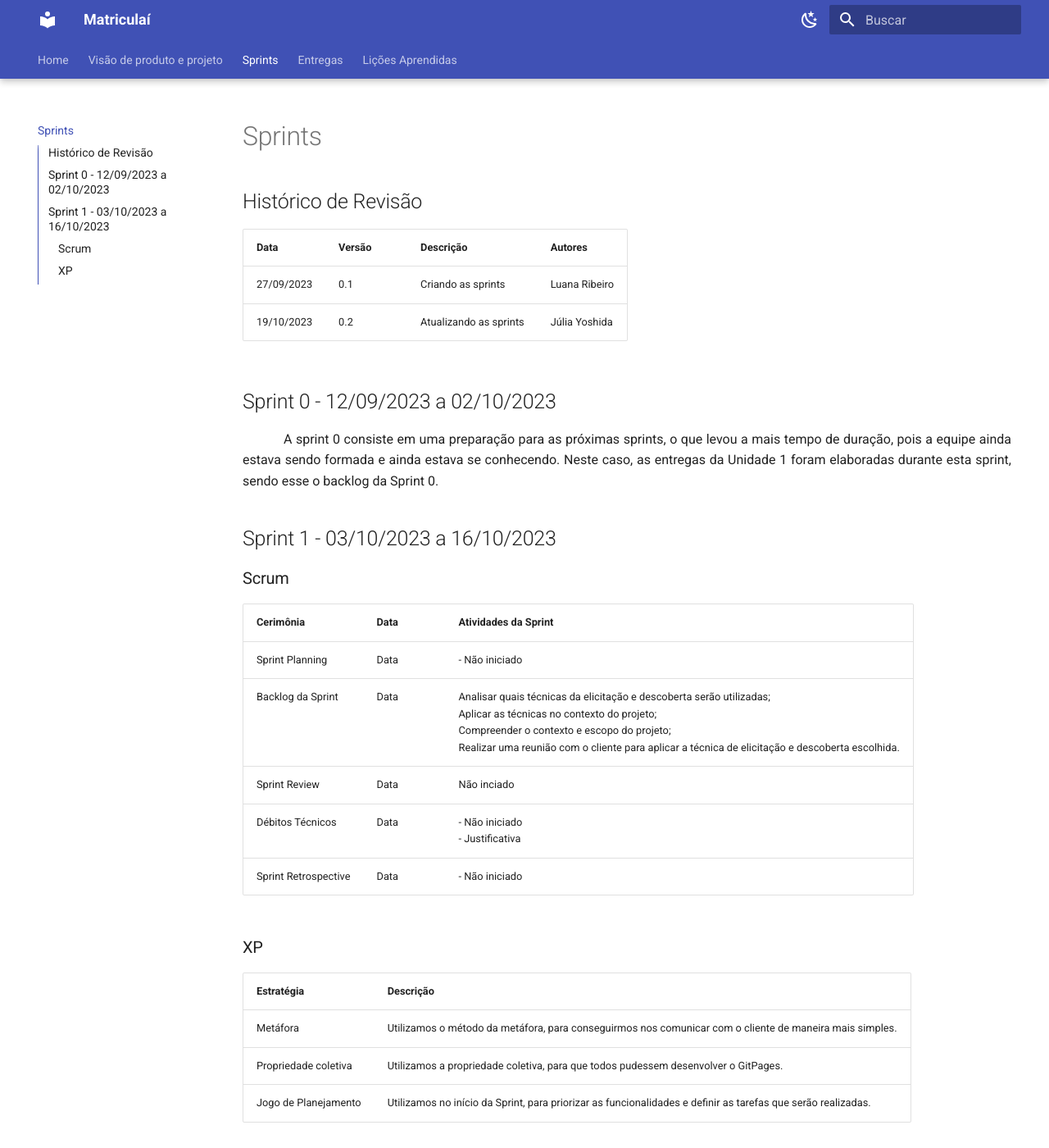
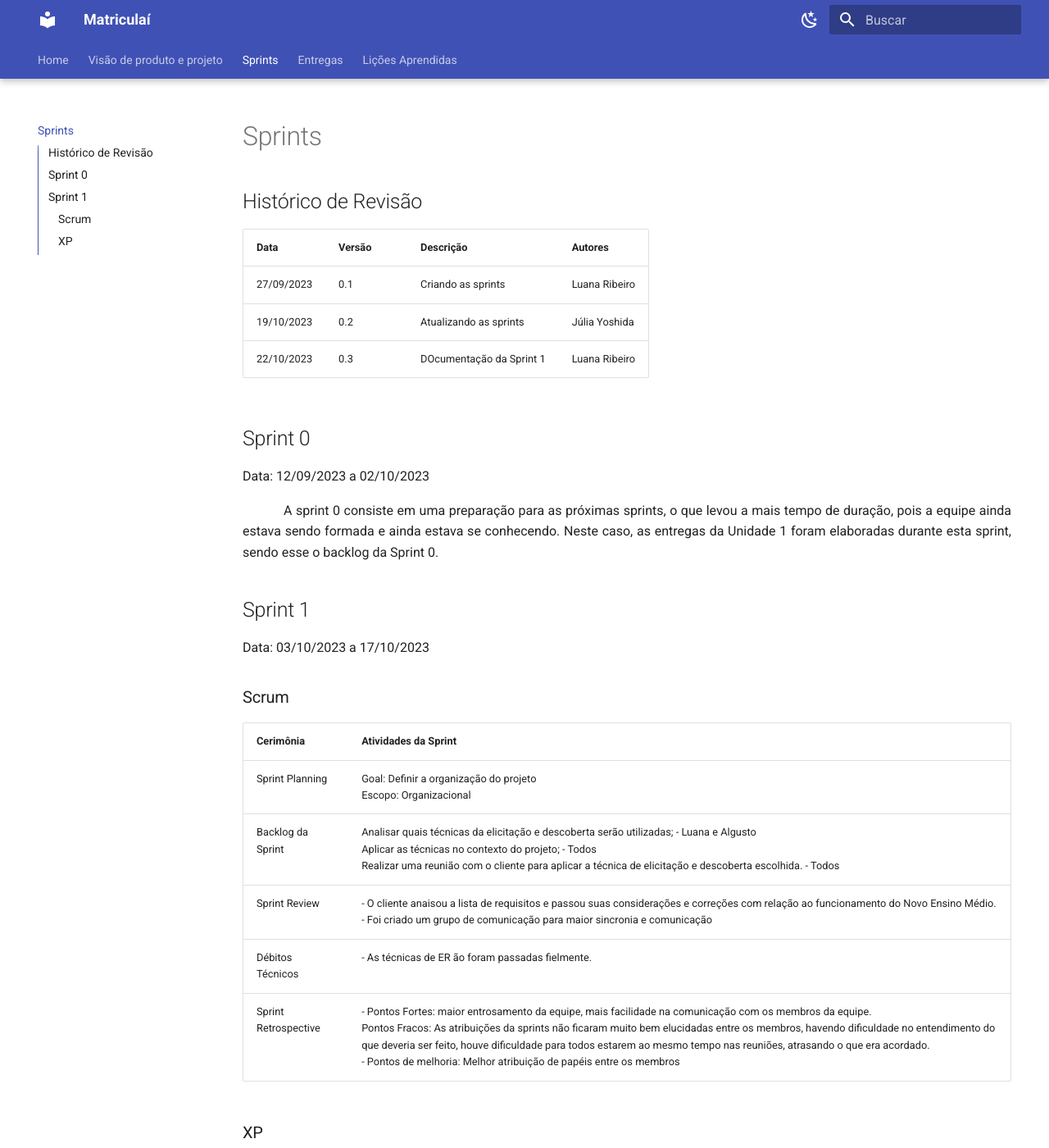
Before and after one commit to mdsreq-fga-unb/2023.2-Matriculai, an MkDocs documentation site: the page built from docs/sprints.md, in a window 1280 px wide and 1400 px high. Shown: the whole window at 82% size. Built offline with MkDocs 1.6.1 and Material for MkDocs 9.7.7, drawn with Linux system fonts in a browser that asks for light colours.

Commit message:
update: correções issues

```diff
--- a/docs/sprints.md
+++ b/docs/sprints.md
@@ -6,23 +6,27 @@
 | ---------- | ----------- | -------------- | -------------- |
 | 27/09/2023 | 0.1 | Criando as sprints | Luana Ribeiro |
 | 19/10/2023 | 0.2 | Atualizando as sprints | Júlia Yoshida |
+| 22/10/2023 | 0.3 | DOcumentação da Sprint 1 | Luana Ribeiro |
 
+## Sprint 0
 
-## Sprint 0 - 12/09/2023 a 02/10/2023
+Data: 12/09/2023 a 02/10/2023
 
 <p style="text-indent: 50px;text-align: justify;"> A sprint 0 consiste em uma preparação para as próximas sprints, o que levou a mais tempo de duração, pois a equipe ainda estava sendo formada e ainda estava se conhecendo. Neste caso, as entregas da Unidade 1 foram elaboradas durante esta sprint, sendo esse o backlog da Sprint 0.</p>
 
-## Sprint 1 - 03/10/2023 a 16/10/2023
+## Sprint 1
+
+Data:  03/10/2023 a 17/10/2023
 
 ### Scrum
 
-| Cerimônia | Data | Atividades da Sprint |
-| ------------------------------------- | - |---------------------------------------------------- |
-| Sprint Planning | Data  | - Não iniciado |
-| Backlog da Sprint | Data |Analisar quais técnicas da elicitação e descoberta serão utilizadas;</br>Aplicar as técnicas no contexto do projeto;</br>Compreender o contexto e escopo do projeto;</br>Realizar uma reunião com o cliente para aplicar a técnica de elicitação e descoberta escolhida. |
-| Sprint Review | Data | Não inciado |
-| Débitos Técnicos | Data | - Não iniciado </br> - Justificativa |
-| Sprint Retrospective | Data | - Não iniciado |
+| Cerimônia | Atividades da Sprint |
+| ------------------------------------- | ----------------------------------------------------- |
+| Sprint Planning |  Goal: Definir a organização do projeto   </br> Escopo: Organizacional       |
+| Backlog da Sprint | Analisar quais técnicas da elicitação e descoberta serão utilizadas; - Luana e Algusto</br>Aplicar as técnicas no contexto do projeto; - Todos </br> Realizar uma reunião com o cliente para aplicar a técnica de elicitação e descoberta escolhida. - Todos |
+| Sprint Review | - O cliente anaisou a lista de requisitos e passou suas considerações e correções com relação ao funcionamento do Novo Ensino Médio. </br> - Foi criado um grupo de comunicação para maior sincronia e comunicação |
+| Débitos Técnicos |  - As técnicas de ER ão foram passadas fielmente. |
+| Sprint Retrospective |  - Pontos Fortes: maior entrosamento da equipe, mais facilidade na comunicação com os membros da equipe. </br> Pontos Fracos: As atribuições da sprints não ficaram muito bem elucidadas entre os membros, havendo dificuldade no entendimento do que deveria ser feito, houve dificuldade para todos estarem ao mesmo tempo nas reuniões, atrasando o que era acordado. </br> - Pontos de melhoria: Melhor atribuição de papéis entre os membros |
 
 ### XP
 
```
Also changed, not shown: docs/licoes.md (+1 -1 lines), docs/visao_produto.md (+7 -9 lines), docs/visao_projeto.md (+11 -7 lines), docs/desenvolvimento.md (line endings or trailing spaces).
